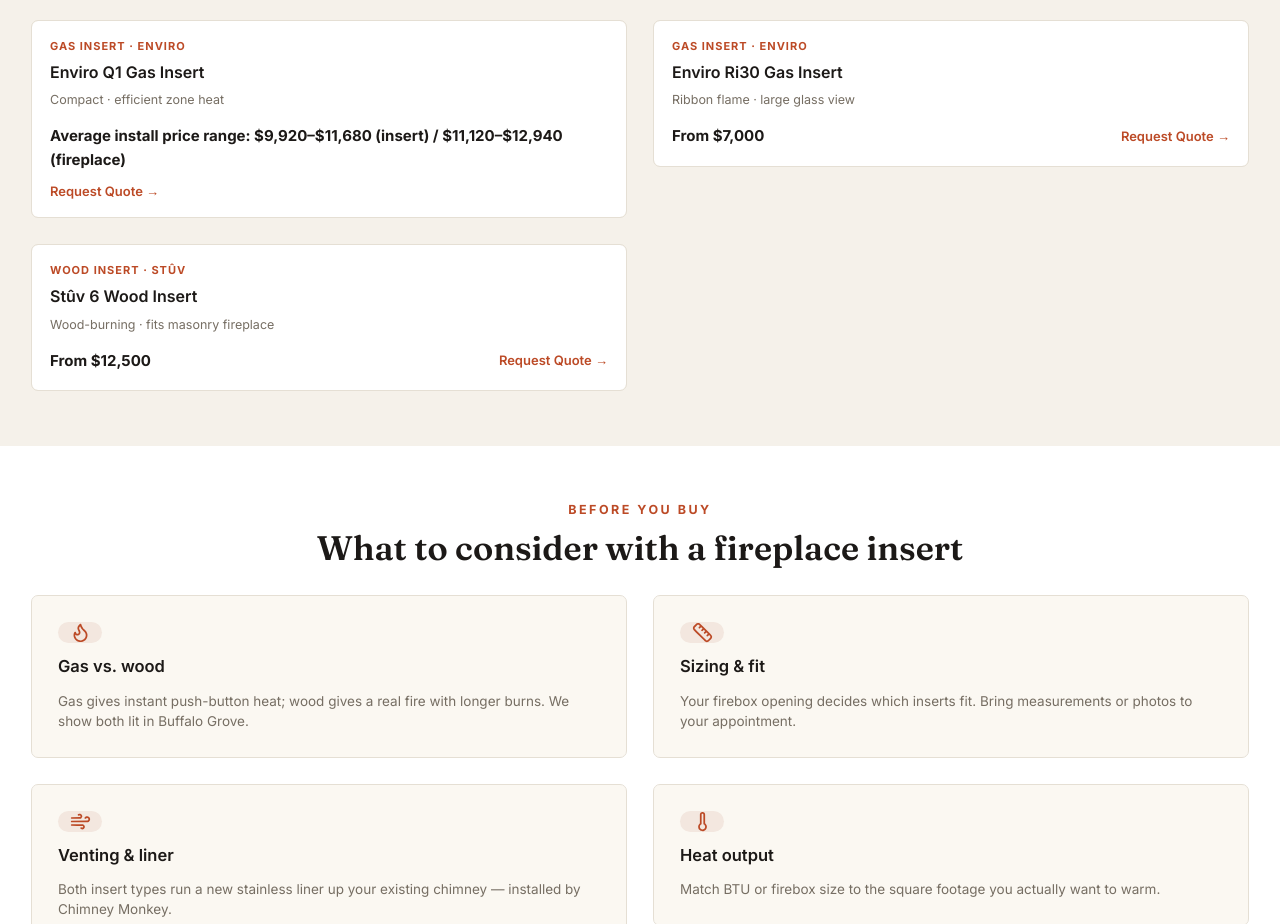
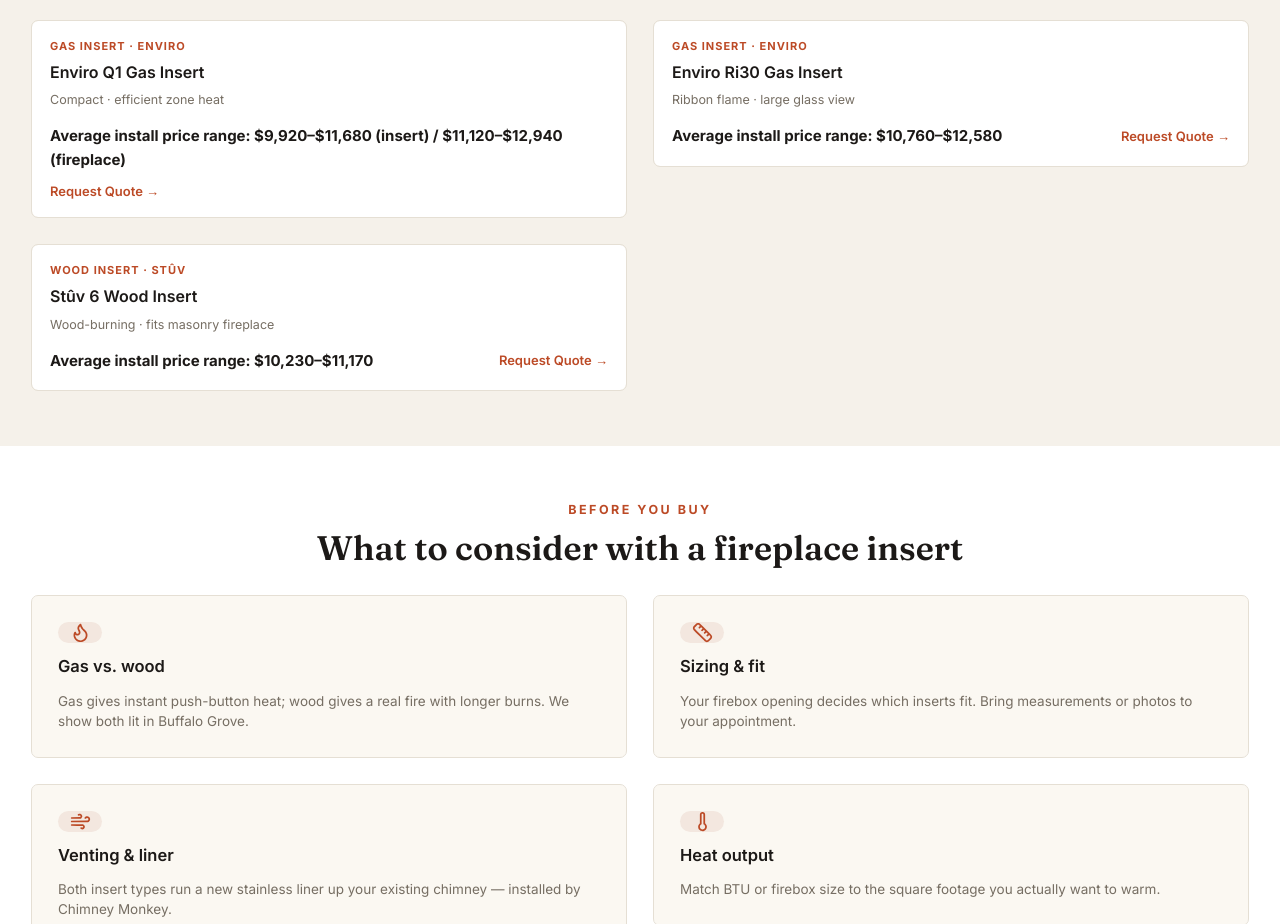
Before and after one commit to fullyeqpd/heatcrafter, a plain HTML site: page fireplace-insert/index.html in a window 1280 px wide. Shown: the part 1521-2445 px from the top of the page. Drawn offline with Linux system fonts and the light colour scheme; grey boxes are pictures that could not be loaded.

Commit message:
Catalog sync: apply product data from heatcrafter-products

```diff
--- a/fireplace-insert/index.html
+++ b/fireplace-insert/index.html
@@ -798,7 +798,7 @@
                     data-pencil-name="CardPrice"
                     style="box-sizing: border-box; color: #1C1917; font-family: Inter, system-ui, sans-serif; font-size: 15px; font-style: normal; font-weight: 700; letter-spacing: 0px; line-height: normal; text-align: left; white-space: nowrap"
                    class="hc-text hc-copy">
-                    From $7,000
+                    Average install price range: $10,760–$12,580
                   </div>
                   <div
                     data-pencil-name="CardCTA"
@@ -847,7 +847,7 @@
                     data-pencil-name="CardPrice"
                     style="box-sizing: border-box; color: #1C1917; font-family: Inter, system-ui, sans-serif; font-size: 15px; font-style: normal; font-weight: 700; letter-spacing: 0px; line-height: normal; text-align: left; white-space: nowrap"
                    class="hc-text hc-copy">
-                    From $12,500
+                    Average install price range: $10,230–$11,170
                   </div>
                   <div
                     data-pencil-name="CardCTA"
```
Also changed, not shown: brands/enviro/index.html (+1 -1 lines).
